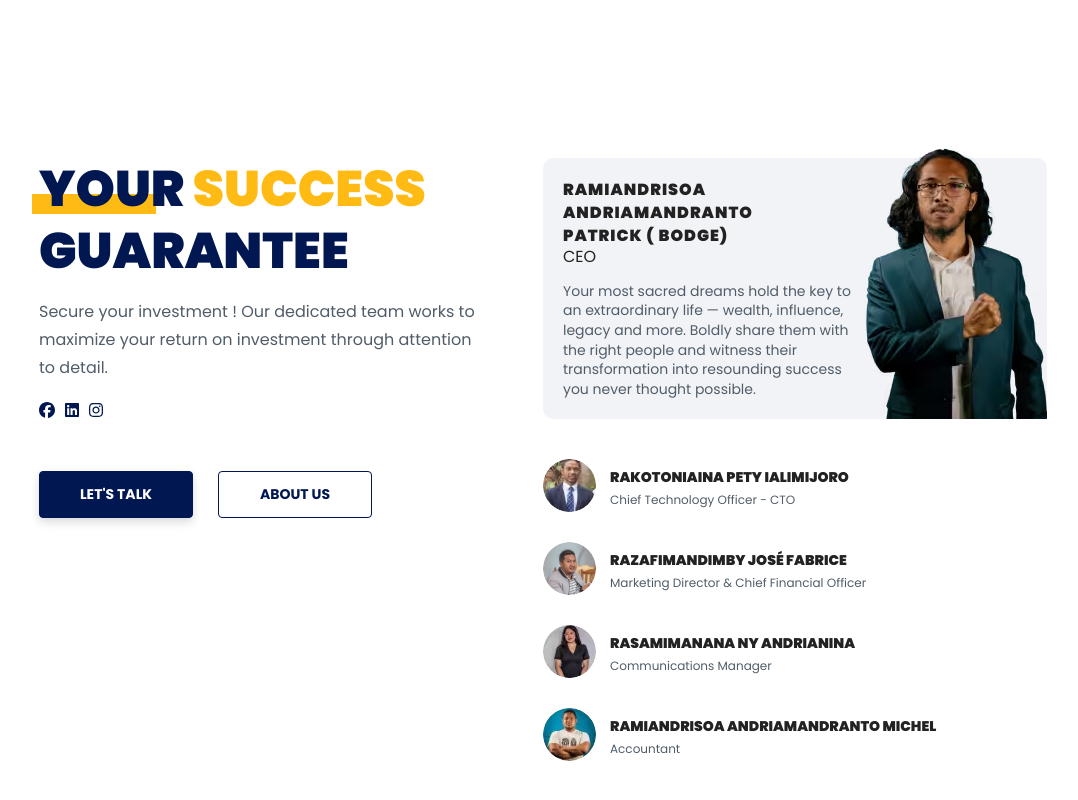
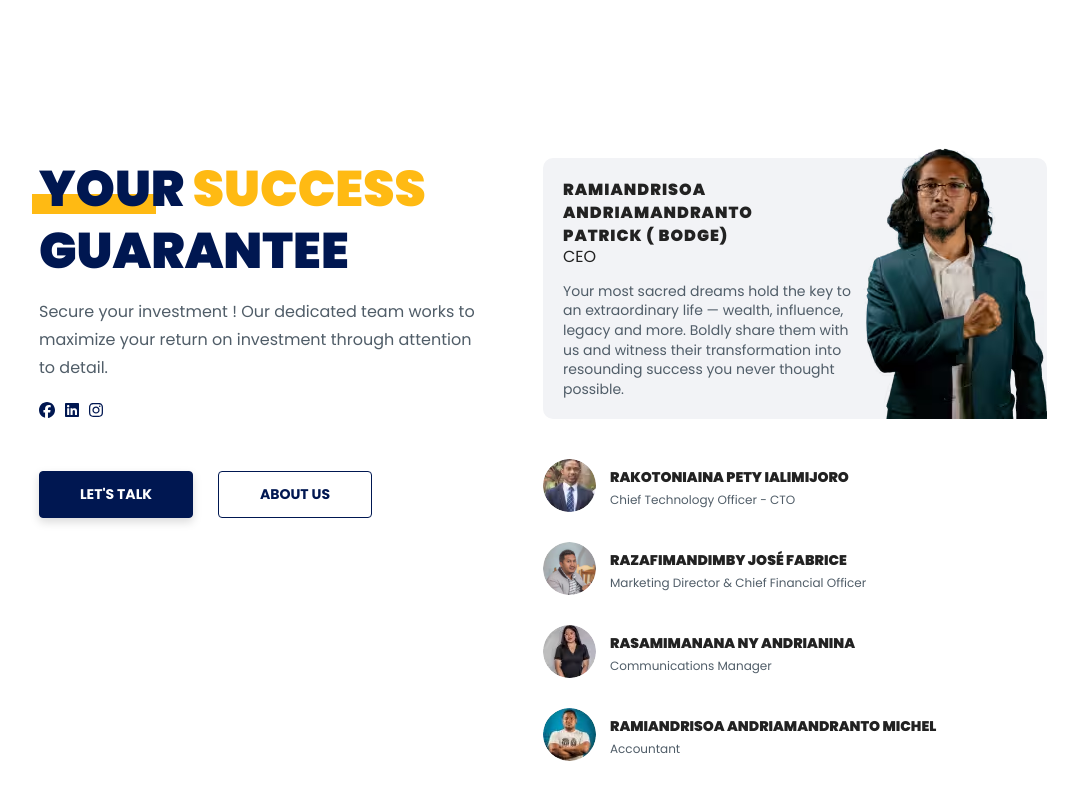
Before and after one commit to maxime-dot/website3, a Next.js app: page / in a window 1280 px wide. Shown: the part 3939-4739 px from the top of the page, without its empty margins (97-1175 px from the left). Built offline with nearby package versions, Linux system fonts and the light colour scheme.

Commit message:
refactor: change CEO Word content

```diff
--- a/src/components/sections/teams/Teams.tsx
+++ b/src/components/sections/teams/Teams.tsx
@@ -165,9 +165,9 @@ const Teams: React.FC = () => {
           </div>
           <p className="profile-words akata-text-medium">
             Your most sacred dreams hold the key to an extraordinary life —
-            wealth, influence, legacy and more. Boldly share them with the right
-            people and witness their transformation into resounding success you
-            never thought possible.
+            wealth, influence, legacy and more. Boldly share them with us and
+            witness their transformation into resounding success you never
+            thought possible.
           </p>
           <div className="profile-pics">
             <Image
```
